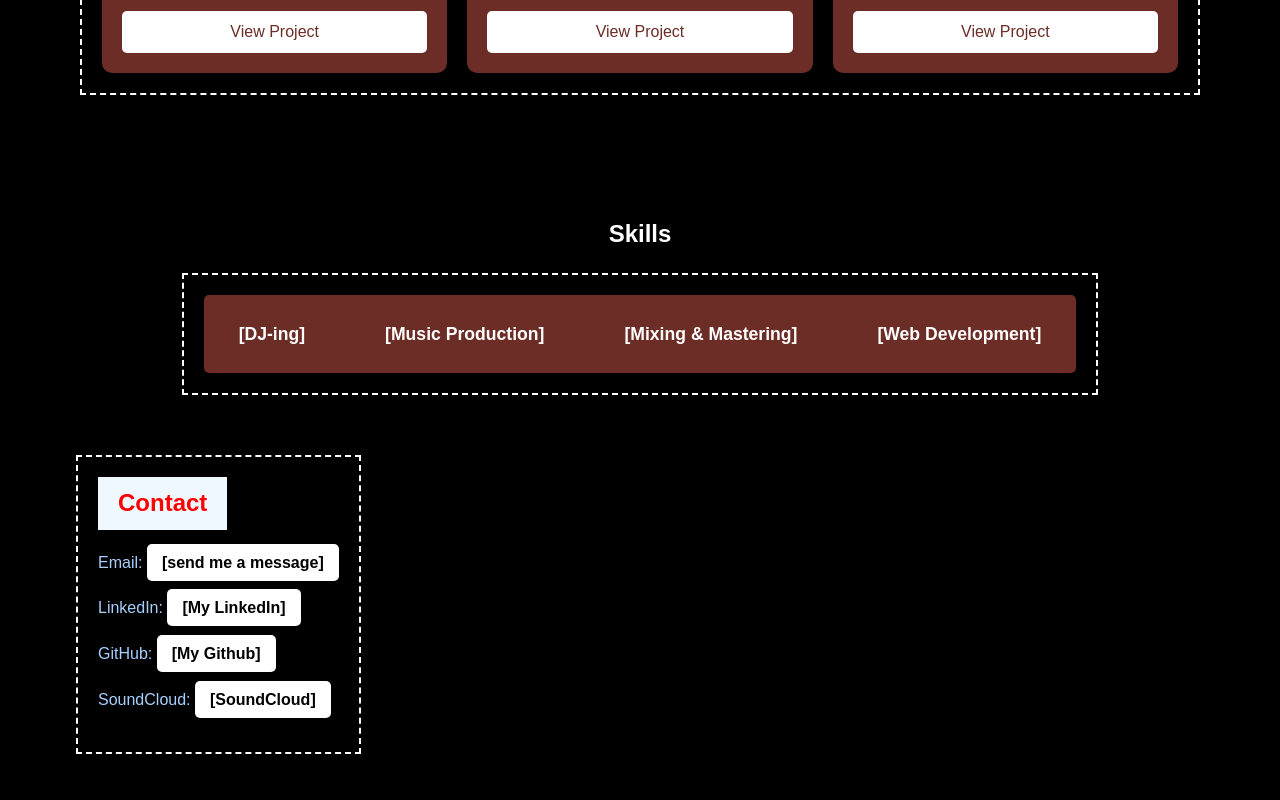
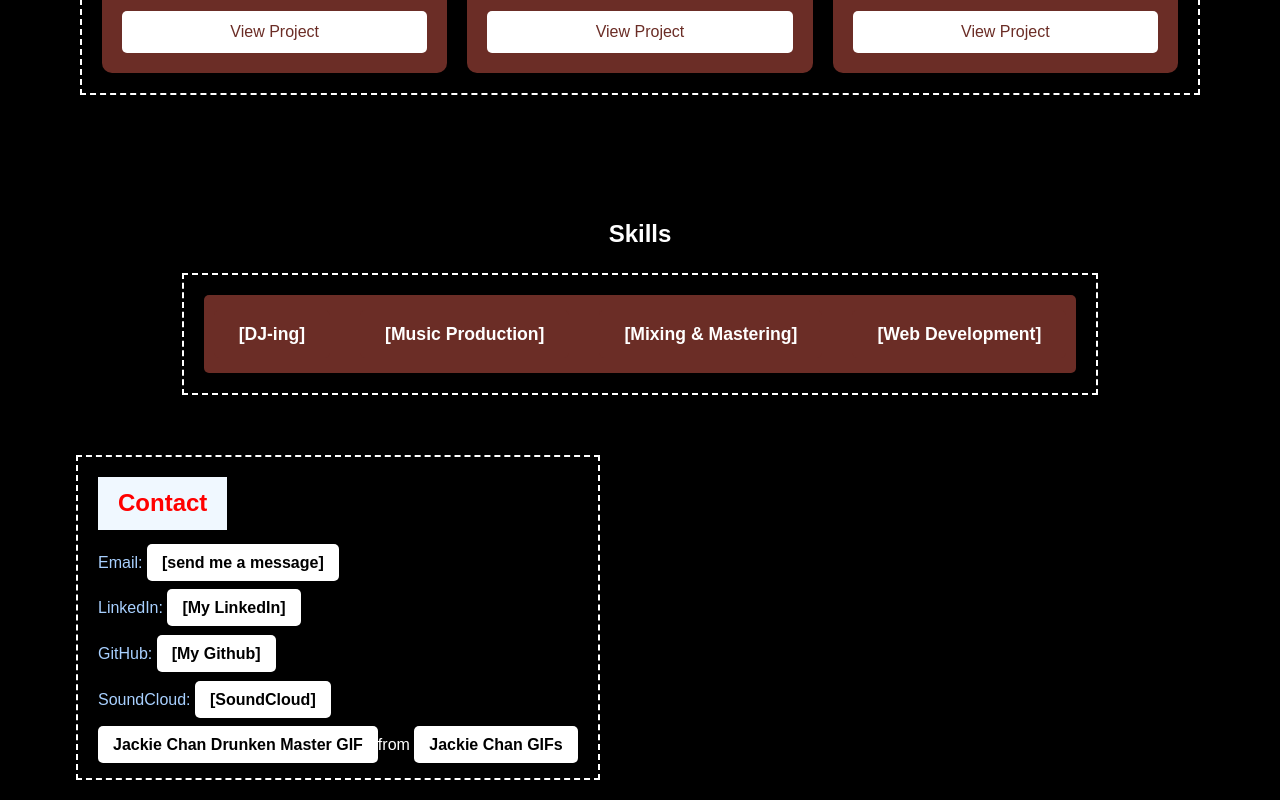
Before and after one commit to itstoljo/Portfolio, a React (Create React App) app: page / in a window 1280 px wide. Shown: the part 1019-1819 px from the top of the page. Before the commit the page ends 1793 px from the top, so only its background shows below. Built offline with nearby package versions, Linux system fonts and the light colour scheme.

Commit message:
Update Contact.js

```diff
--- a/src/components/Contact.js
+++ b/src/components/Contact.js
@@ -39,6 +39,25 @@ function Contact() {
           [SoundCloud]
         </a>
       </p>
+
+      <div
+        class="tenor-gif-embed"
+        data-postid="24609305"
+        data-share-method="host"
+        data-aspect-ratio="1.77778"
+        data-width="100%"
+      >
+        <a href="https://tenor.com/view/jackie-chan-drunken-master-drunken-fist-gif-24609305">
+          Jackie Chan Drunken Master GIF
+        </a>
+        from{" "}
+        <a href="https://tenor.com/search/jackie+chan-gifs">Jackie Chan GIFs</a>
+      </div>
+      <script
+        type="text/javascript"
+        async
+        src="https://tenor.com/embed.js"
+      ></script>
       {/* Optional: Add a contact form here */}
     </section>
   );
```
